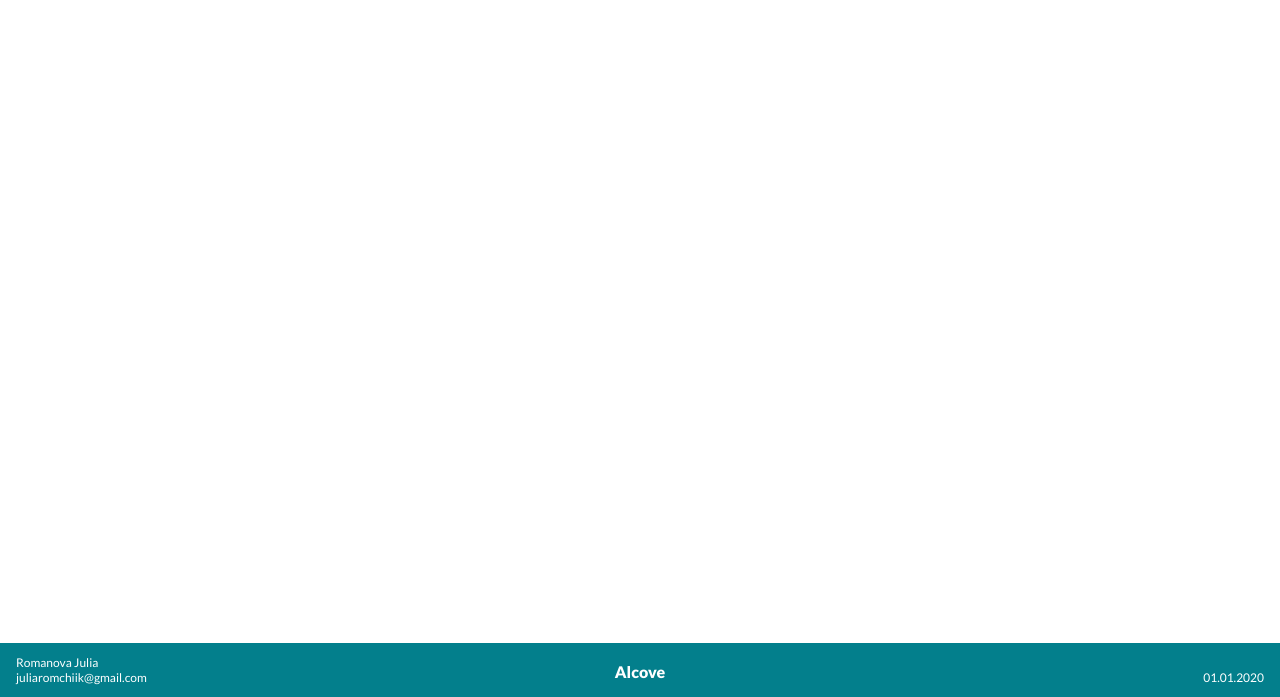
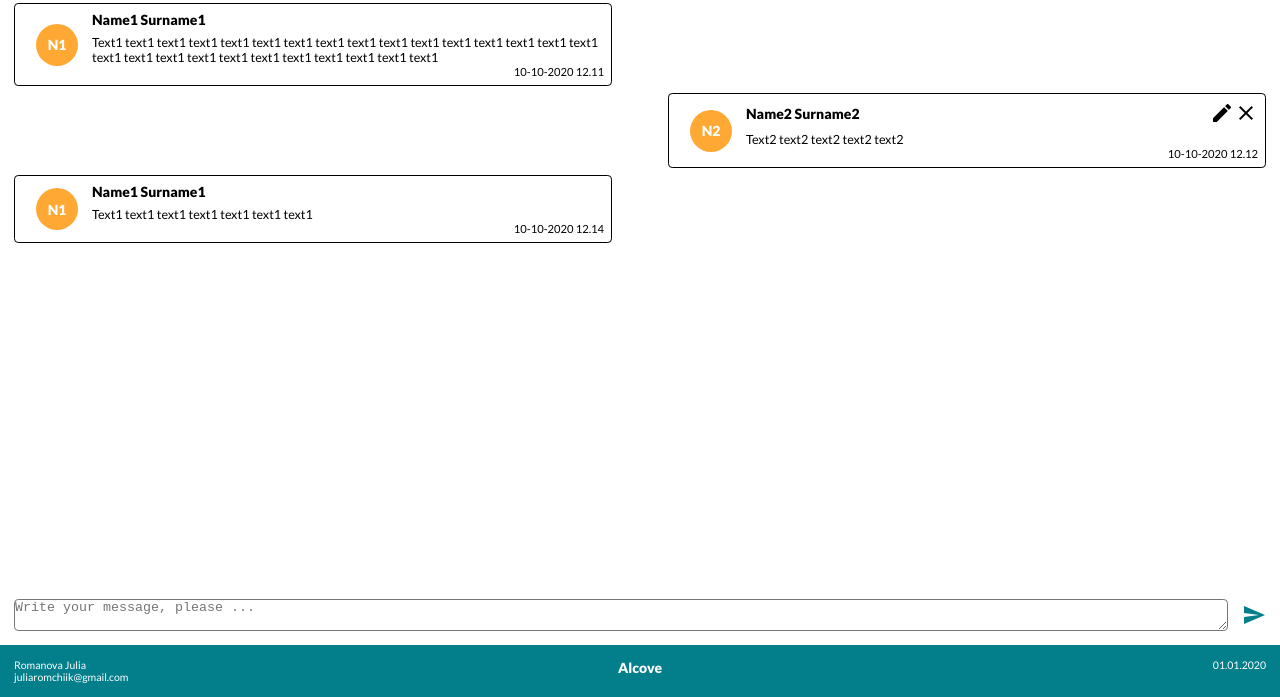
Before and after one commit to JulijaRomanova/DatamolaJSChat, a plain HTML site: page UI/index.html in a window 1280 px wide. Shown: the part 103-800 px from the top of the page. Drawn offline with nearby package versions, Linux system fonts and the light colour scheme.

Commit message:
Addeed message-container and message-sender

```diff
--- a/UI/index.html
+++ b/UI/index.html
@@ -15,8 +15,8 @@
 <body>
     <header>
         <img class="flex-elem main-img-size" src="../Extra_tasks/1.1/Logo.png" alt="Logo">
-        <p class="flex-elem alignment-right main-font">Name1<br> Surname1</p>
-        <div class="flex-elem logout main-font">
+        <p class="flex-elem alignment-right important-font-white">Name1<br> Surname1</p>
+        <div class="logout important-font-white">
             <a>Logout</a>
         </div>
     </header>
@@ -33,10 +33,63 @@
             </button>
         </div>
 
+        <div class="message-container">
+            <article class="message">
+                <div class="message-avatar">
+                    <div class="circle ">
+                        <span class="short-name important-font-white">N1</span>
+                    </div>
+                </div>
+                <div class="message-all-info">
+                    <div class="message-header">
+                        <span class="important-font-black user-name">Name1 Surname1</span>
+                    </div>
+                    <span class="main-font-black">Text1 text1 text1 text1 text1 text1 text1 text1 text1 text1 text1 text1 text1 text1 text1 text1 text1 text1 text1 text1 text1 text1 text1 text1 text1 text1 text1</span>
+                    <div   class="message-date add-font-black">10-10-2020 12.11</div>
+                </div>
+            </article>
+            <article class="message">
+                <div class="message-avatar">
+                    <div class="circle ">
+                        <span class="short-name important-font-white">N2</span>
+                    </div>
+                </div>
+                <div class="message-all-info">
+                    <div class="message-header">
+                        <span class="important-font-black user-name">Name2 Surname2</span>
+                        <div class="message-action">
+                            <i class="material-icons message-edit post-img-size">create</i>
+                            <i class="material-icons message-delete post-img-size">close</i>
+                        </div>
+                    </div>
+                    <span class="main-font-black">Text2 text2  text2 text2 text2</span>
+                    <div   class="message-date add-font-black">10-10-2020 12.12</div>
+                </div>
+            </article>
+            <article class="message">
+                <div class="message-avatar">
+                    <div class="circle ">
+                        <span class="short-name important-font-white">N1</span>
+                    </div>
+                </div>
+                <div class="message-all-info">
+                    <div class="message-header">
+                        <span class="important-font-black user-name">Name1 Surname1</span>
+                    </div>
+                    <span class="main-font-black">Text1 text1 text1 text1 text1 text1 text1</span>
+                    <div   class="message-date add-font-black">10-10-2020 12.14</div>
+                </div>
+            </article>
+        </div>
+
+        <div class="send-message-container">
+            <textarea class="input-message" placeholder="Write your message, please ..."></textarea>
+            <div><i class="material-icons sender">send</i></div>
+        </div>
     </main>
-    <footer class="flex-sp-between">
+    <footer class="footer-elem">
         <p class="addition-font">Romanova Julia<br> juliaromchiik@gmail.com</p>
-        <p class="place-center main-font">Alcove</p>
+        <p class="place-center important-font-white">Alcove</p>
         <p class="addition-font">01.01.2020</p>
     </footer>
 
--- a/UI/style.css
+++ b/UI/style.css
@@ -7,50 +7,82 @@
     font-family: 'Lato-Black';
     src: url('../fonts/Lato-Black.ttf');
 }
-html, body{
+
+.main-img-size{
+    width: 4rem;
+    height: 4rem;
+}
+
+.important-font-white{
+    font-family: Lato-Black, sans-serif;
+    color: #FFFFFF;
+    font-size: 1rem;
+}
+
+.important-font-black{
+    font-family: Lato-Black, sans-serif;
+    color: black;
+    font-size: 1rem;
+}
+.main-font-black{
+    font-family: Lato-Regular, sans-serif;
+    color: black;
+    font-size: 0.9rem;
+}
+.add-font-black{
+    font-family: Lato-Regular, sans-serif;
+    color: black;
+    font-size: 0.8rem;
+}
+
+.post-img-size{
+    font: 12px "Material Icons";
+}
+
+*{
+    box-sizing: border-box;
+    padding: 0;
     margin: 0;
-    font-size: 16px;
+}
+
+html{
+    font-size: 14px;
+    height: 100%;
+}
+
+body{
+    display: flex;
+    flex-direction: column;
+    height: 100%;
 }
 header, footer{
+    --dark-green: #037F8C;
     display: flex;
-    background: #037F8C;
+    background: var(--dark-green);
 }
+
 .flex-elem{
     display: flex;
+    align-items: center;
 }
 .alignment-right{
     text-align: right;
 }
 .logout{
+    display: flex;
     flex-grow: 1;
     align-items: center;
     justify-content: flex-end;
     margin-right: 1rem;
-}
-.main-img-size{
-    width: 4rem;
-    height: 4rem;
-}
-
-.main-font{
-    font-family: Lato-Black, serif;
-    color: #FFFFFF;
-    font-size: 1rem;
 }
 .addition-font{
     font-family: Lato-Regular, serif;
     color: #FFFFFF;
     font-size: 0.75rem;
 }
-.flex-sp-between{
-    display: flex;
+.footer-elem{
     justify-content: space-between;
-    padding: 0 1rem 0 1rem;
-    left: 0;
-    right: 0;
-    bottom: 0;
-    position: fixed;
-
+    padding: 1rem;
 }
 .flex-sp-between:last-child{
     display: flex;
@@ -86,7 +118,7 @@ header, footer{
     border: none;
     position: absolute;
     z-index: 1;
-    top: 2rem;
+    top: 2.5rem;
 
 }
 .btn:hover{
@@ -105,3 +137,103 @@ header, footer{
 .btn:hover .main-icon{
     color: #037F8C;
 }
+
+.message-container{
+    display: flex;
+    flex-direction: column;
+    height: 100%;
+    overflow-y: scroll;
+    width: 100%;
+    padding: 1rem 1rem 0 1rem;
+}
+
+.message{
+    display: flex;
+    justify-content: space-between;
+    border: 1px solid black;
+
+    margin-top: 0.5rem;
+    width: calc(50% - 2rem);
+    border-radius: 0.3rem;
+    padding: 0.5rem;
+}
+
+@media screen and (max-width: 600px) {
+    .message{
+        width: 100%;
+    }
+}
+.message:nth-of-type(even){
+    align-self: flex-end;
+}
+.message:nth-of-type(odd){
+    align-self: start;
+}
+
+.message-avatar{
+    display: flex;
+    align-items: center;
+    padding:  0 1rem;
+}
+.short-name{
+    color: white;
+}
+.circle{
+    width: 3rem;
+    height: 3rem;
+
+    text-align: center;
+    border-radius: 50%;
+    background: #FFA834;
+    display: flex;
+    justify-content: center;
+    align-items: center;
+}
+.message-all-info{
+    display: flex;
+    flex-direction: column;
+    flex-grow: 1;
+}
+.message-header{
+    display: flex;
+    justify-content: space-between;
+    align-items: center;
+    padding: 0 0 0.5rem 0;
+}
+.message-action{
+    --orange-red-error: #FFA834;
+    display: flex;
+    justify-content: flex-end;
+}   .message-edit:hover{
+        color: var(--orange-red-error);
+    }
+    .message-delete:hover{
+        color: #F25D50
+    }
+.message-date{
+    text-align: right;
+}
+.send-message-container{
+    display: flex;
+    justify-content: space-between;
+    align-items: center;
+    margin: 1rem;
+
+}
+.input-message{
+    flex-grow: 1;
+    border-radius: 0.3rem;
+    margin-right: 1rem;
+}
+
+.sender{
+    display: inline-block;
+    vertical-align: bottom;
+    color: #037F8C;
+}
+
+main{
+    flex: 1;
+    display: flex;
+    flex-direction: column;
+}
```
